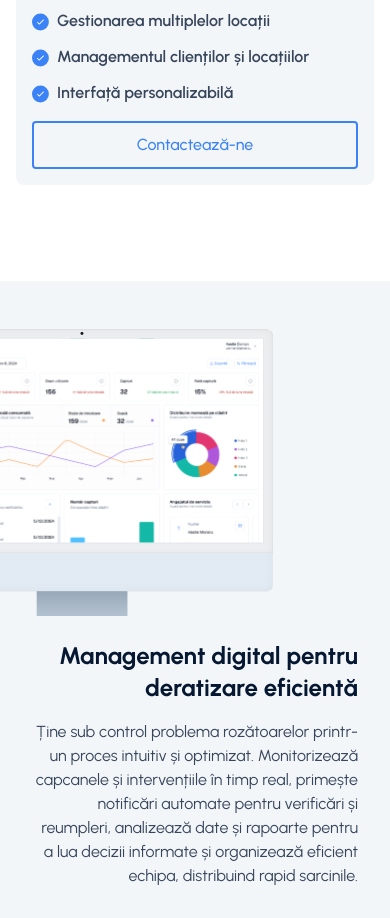
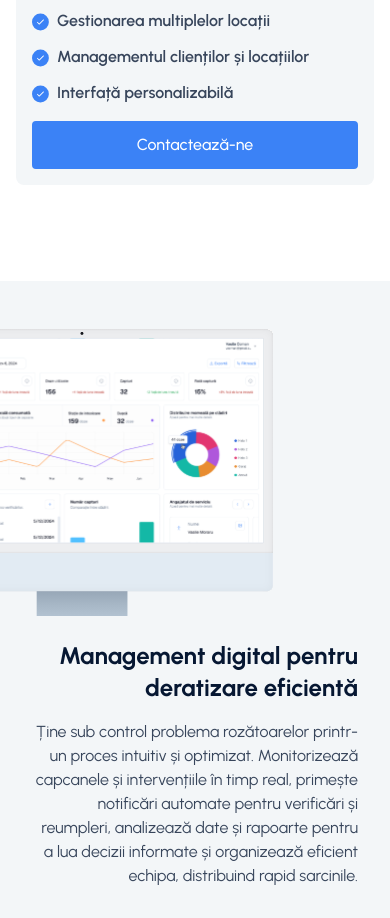
Before and after one commit to I0ANA24/Bugs-Radar, a React (Vite) app: page / in a window 390 px wide. Shown: the part 6420-7338 px from the top of the page. Built offline with nearby package versions, Linux system fonts and the light colour scheme.

Commit message:
buttons and active/hover

```diff
--- a/src/components/IntrebariFrecvente.jsx
+++ b/src/components/IntrebariFrecvente.jsx
@@ -41,7 +41,7 @@ const IntrebariFrecvente = () => {
 
   return (
     <section
-      id="testimoniale"
+      id="faq"
       className="w-full px-4 md:px-6 xl:px-[12.5%] mb-20 md:mb-28 lg:mb-37.5 flex justify-center items-center relative"
     >
       <img
--- a/src/ui/intrebari_frecvente/Question.jsx
+++ b/src/ui/intrebari_frecvente/Question.jsx
@@ -10,7 +10,7 @@ const Question = ({ obj, last }) => {
       }`}
     >
       <div className="w-full flex justify-between items-center gap-4 group hover:cursor-pointer" onClick={() => setIsOpen(!isOpen)}>
-        <p className="w-full text-base sm:text-lg py-4 transition-colors duration-200 group-hover:text-(--blue)!">
+        <p className={`w-full text-base sm:text-lg py-4 transition-colors duration-200 group-hover:text-(--blue)! ${isOpen ? "text-(--blue)!" : ""}`}>
           {obj.q}
         </p>
         <div className="relative size-4 sm:size-5 flex justify-center items-center">
--- a/src/ui/pentru companii/Solution.jsx
+++ b/src/ui/pentru companii/Solution.jsx
@@ -1,6 +1,6 @@
 import React from "react";
 
-const Solution = ({ obj }) => {
+const Solution = ({ obj, order }) => {
   return (
     <div className="w-full max-w-100 p-4 rounded-lg sm:rounded-xl lg:rounded-2xl bg-[var(--blueish-background)] space-y-4 flex-1 flex flex-col justify-between">
       <div>
@@ -27,7 +27,7 @@ const Solution = ({ obj }) => {
         </ul>
       </div>
       <button
-        className="w-full bg-transparent border-2 border-[var(--blue)] text-[var(--blue)] font-medium px-4.5 py-2.5 rounded-[4px] hover:bg-[var(--blue)] active:bg-(--blue) hover:text-white hover:cursor-pointer transition-colors duration-300"
+        className={`w-full border-2 border-(--blue) text-(--blue) font-medium px-4.5 py-2.5 rounded-sm hover:bg-(--blue) active:bg-(--blue) hover:text-white hover:cursor-pointer transition-colors duration-300 ${order !== "first" ? "bg-(--blue) text-white" : "bg-transparent"}`}
         onClick={() => toggleIsOpen()}
       >
         <a href="#contact">Contactează-ne</a>
--- a/src/ui/pentru companii/SolutionsSection.jsx
+++ b/src/ui/pentru companii/SolutionsSection.jsx
@@ -49,7 +49,7 @@ const SolutionsSection = () => {
 
       {/* solutions */}
       <div className="w-full flex flex-col items-center justify-stretch lg:items-stretch lg:justify-center lg:flex-row gap-4 mx-auto">
-        <Solution obj={sol_text.sol1} />
+        <Solution obj={sol_text.sol1} order="first" />
         <Solution obj={sol_text.sol2} />
       </div>
     </div>
```
